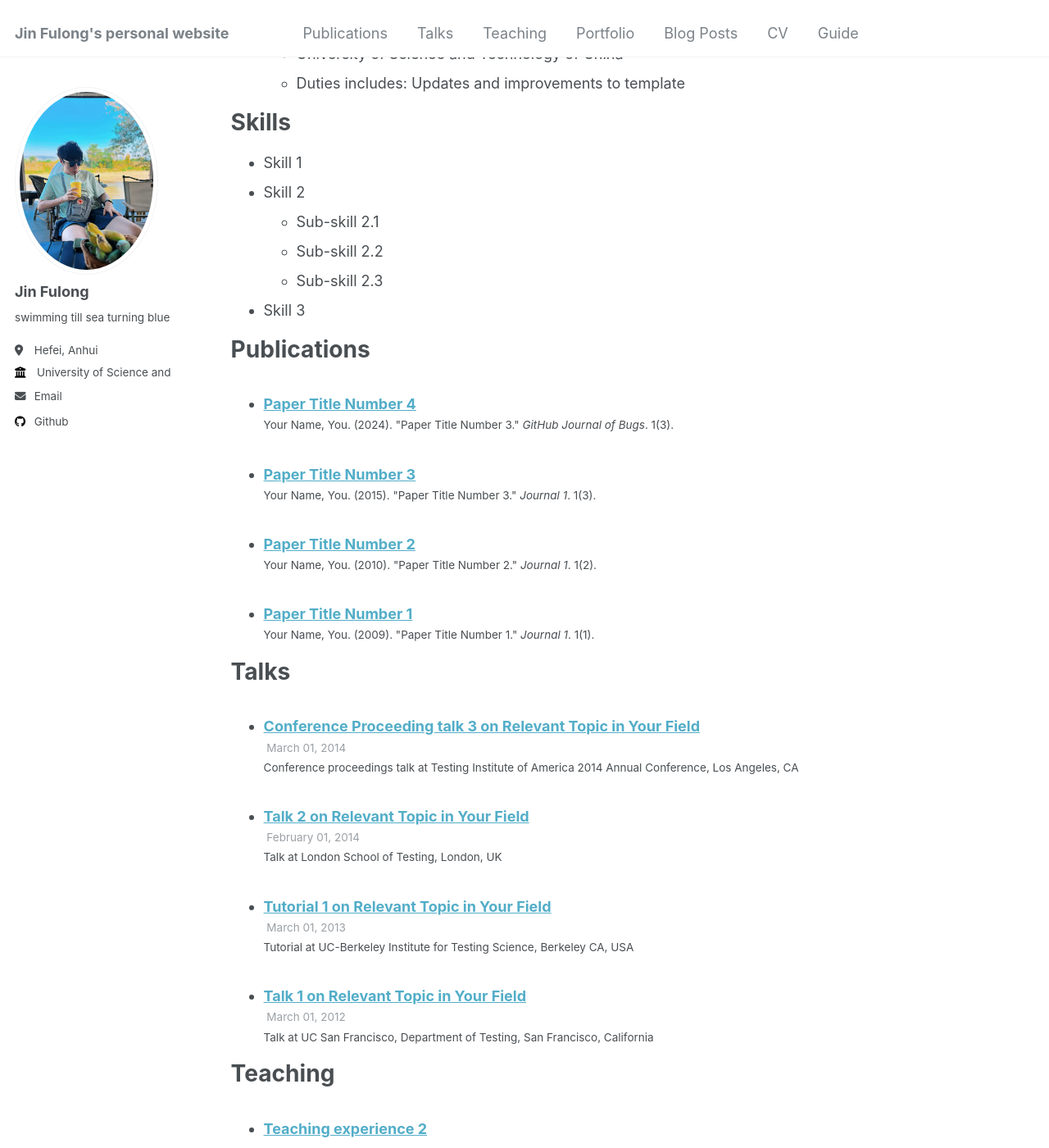
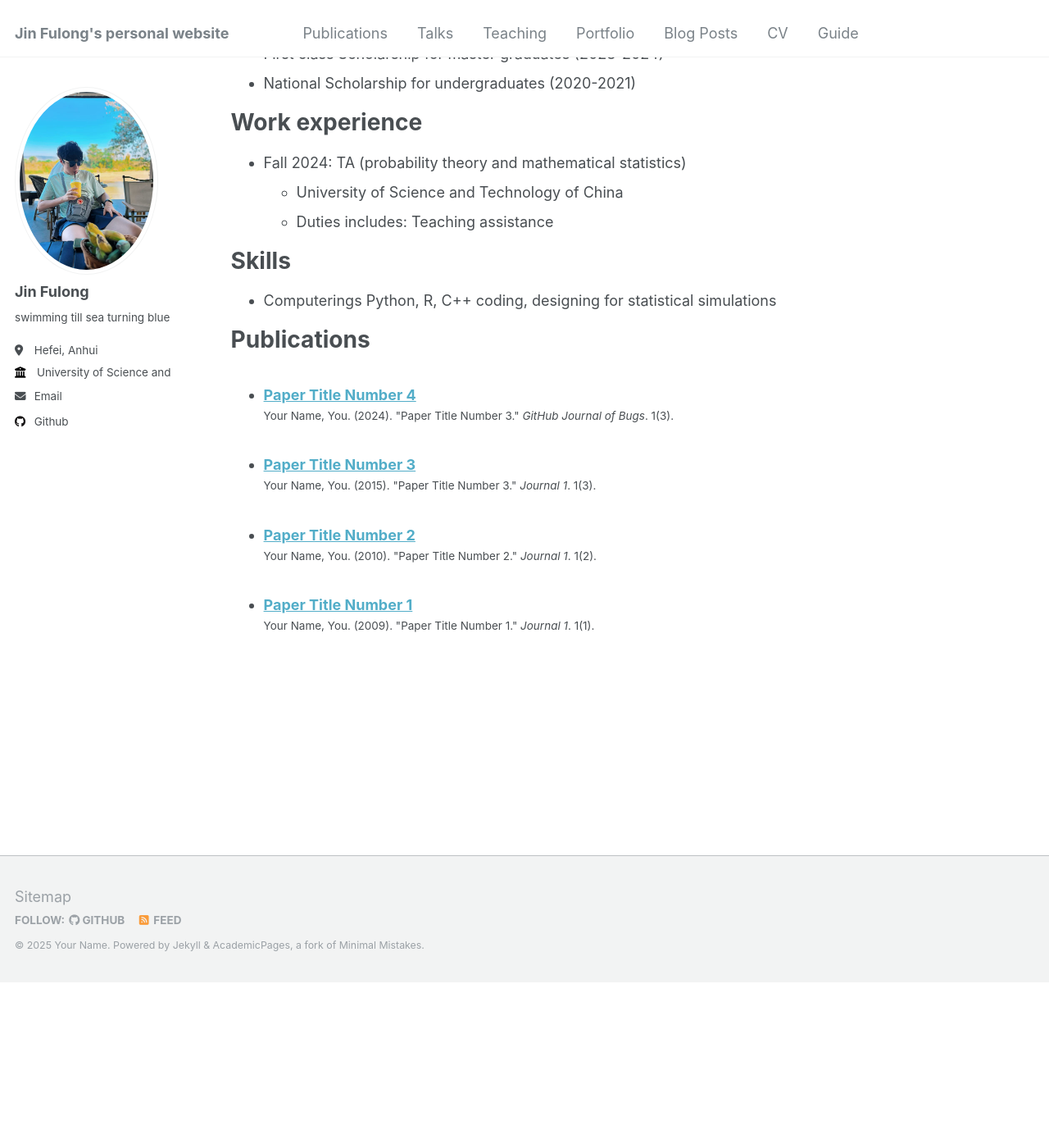
Before and after one commit to EQUIWDH/EQUIWDH.github.io, a Jekyll site: the page built from _pages/cv.md, in a window 1280 px wide and 1400 px high, scrolled down 317 px. Shown: the whole window at 82% size. Built offline with Jekyll 4.4.1, drawn with Linux system fonts in a browser that asks for light colours; after the commit the page ends 1516 px from its top, so only the background shows below that; some of the changed text lies outside the part shown.

Commit message:
Update cv.md

```diff
--- a/_pages/cv.md
+++ b/_pages/cv.md
@@ -14,39 +14,25 @@ Education
 * M.S. Statistics, University of Science and Technology of China, 2023-2026 (Expected)
 * B.S. Mathematics, Lanzhou University, 2019-2023
 
+Scholarships
+======
+* Second class Scholarship for master graduates (2023-2024)
+* First class Scholarship for master graduates (2023-2024)
+* National Scholarship for undergraduates (2020-2021)
+
 Work experience
 ======
 * Fall 2024: TA (probability theory and mathematical statistics)
   * University of Science and Technology of China
-  * Duties includes: Updates and improvements to template
+  * Duties includes: Teaching assistance
 
 Skills
 ======
-* Skill 1
-* Skill 2
-  * Sub-skill 2.1
-  * Sub-skill 2.2
-  * Sub-skill 2.3
-* Skill 3
+* Computerings
+  Python, R, C++ coding, designing for statistical simulations
 
 Publications
 ======
   <ul>{% for post in site.publications reversed %}
     {% include archive-single-cv.html %}
   {% endfor %}</ul>
-
-Talks
-======
-  <ul>{% for post in site.talks reversed %}
-    {% include archive-single-talk-cv.html  %}
-  {% endfor %}</ul>
-
-Teaching
-======
-  <ul>{% for post in site.teaching reversed %}
-    {% include archive-single-cv.html %}
-  {% endfor %}</ul>
-
-Service and leadership
-======
-* Currently signed in to 43 different slack teams
```
